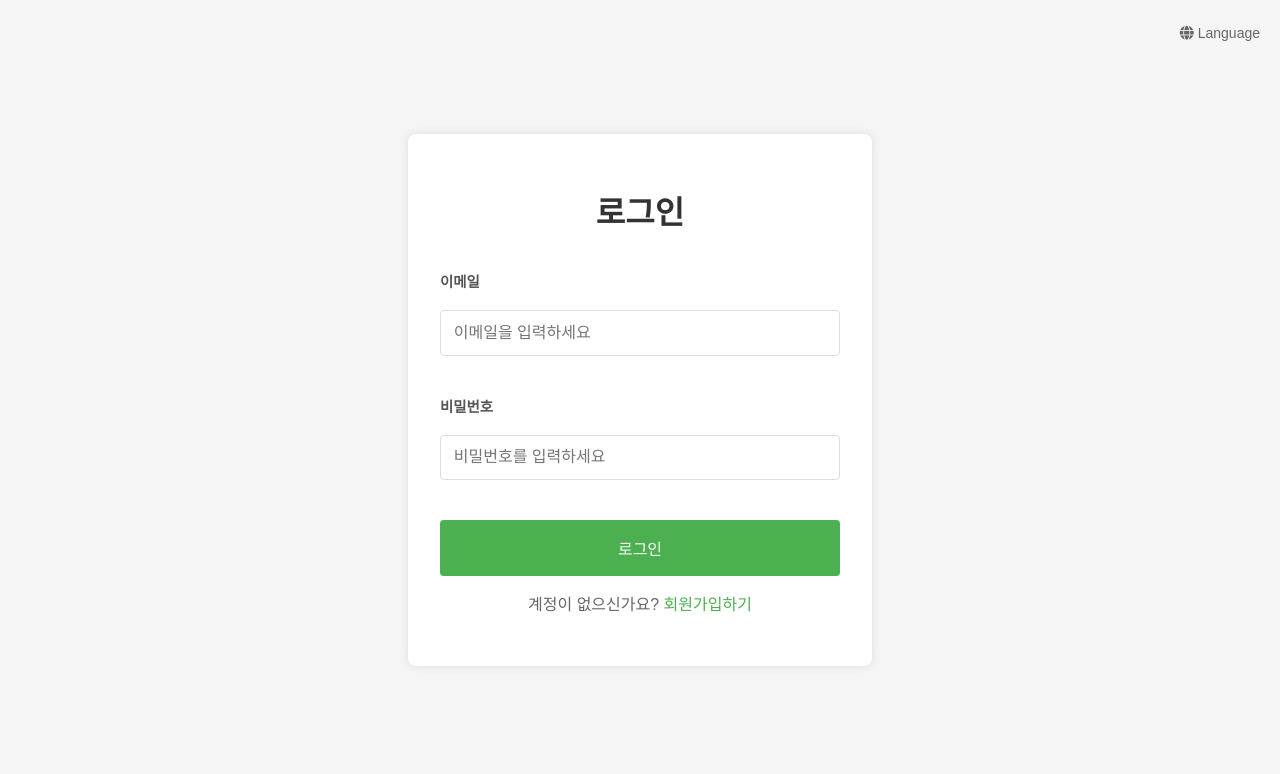
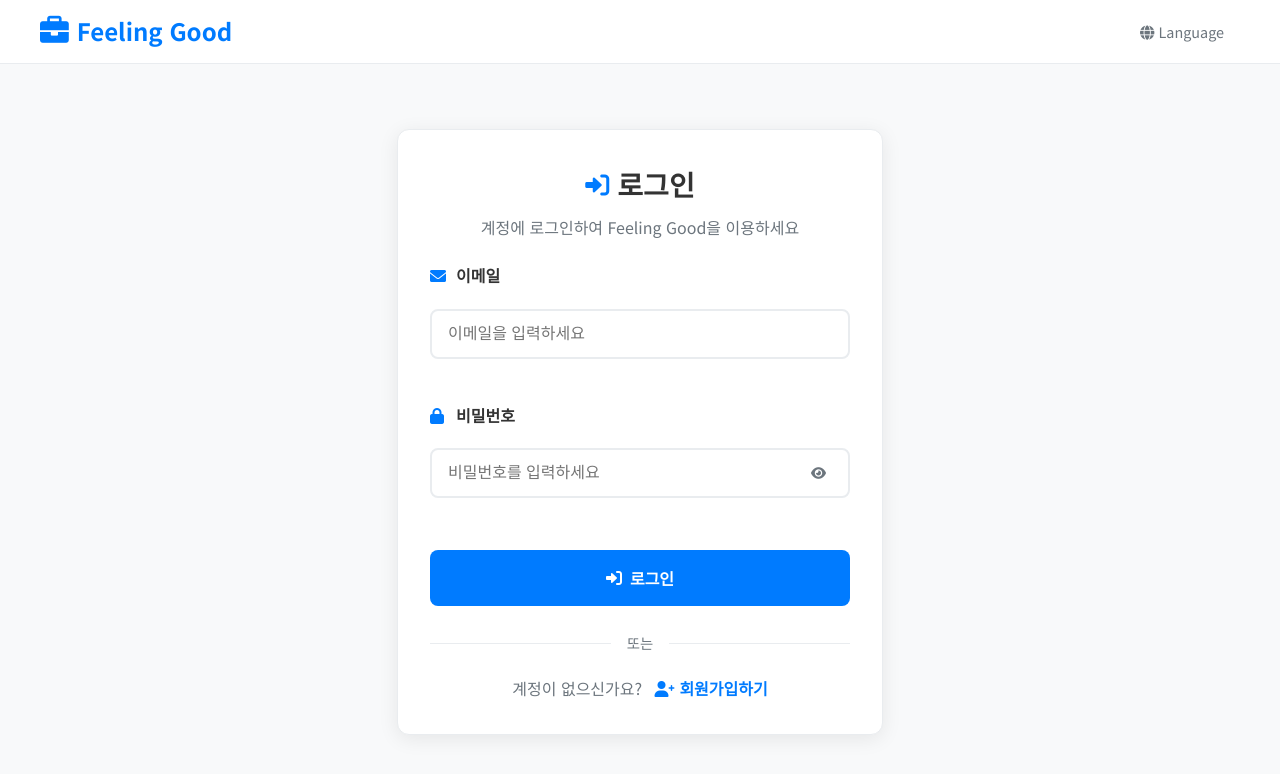
Before and after one commit to SeongMin1000/Feeling_Good, a website: page frontend/pages/login.html in a window 1280 px wide. Drawn offline with Linux system fonts and the light colour scheme.

Commit message:
style: 로그인 화면 ui 수정

```diff
--- a/frontend/css/login.css
+++ b/frontend/css/login.css
@@ -1,106 +1,322 @@
+/* 로그인 페이지 전용 스타일 - 통일된 디자인 */
+
 body {
     margin: 0;
     padding: 0;
-    font-family: 'Arial', sans-serif;
-    background-color: #f5f5f5;
+    font-family: 'Noto Sans KR', sans-serif;
+    background-color: #f8f9fa;
+    height: 100vh;
+    overflow: hidden;
+    display: flex;
+    flex-direction: column;
+}
+
+/* 인증 페이지 헤더 */
+.auth-header {
+    background: white;
+    border-bottom: 1px solid var(--border-color);
+    padding: 0.75rem 0;
+    flex-shrink: 0;
+}
+
+.auth-header-content {
+    max-width: 1200px;
+    margin: 0 auto;
+    display: flex;
+    justify-content: space-between;
+    align-items: center;
+    padding: 0 2rem;
+}
+
+.logo {
+    display: flex;
+    align-items: center;
+    gap: 0.5rem;
+    font-size: 1.5rem;
+    font-weight: 700;
+    color: var(--primary-color);
+}
+
+.logo i {
+    font-size: 1.8rem;
+}
+
+/* 메인 콘텐츠 */
+.auth-main {
+    flex: 1;
     display: flex;
     justify-content: center;
     align-items: center;
-    min-height: 100vh;
+    padding: 1rem;
+    overflow-y: auto;
 }
 
 .auth-container {
-    background-color: white;
+    background: white;
     padding: 2rem;
-    border-radius: 8px;
-    box-shadow: 0 0 10px rgba(0, 0, 0, 0.1);
+    border-radius: 12px;
+    box-shadow: 0 4px 20px rgba(0, 0, 0, 0.08);
     width: 100%;
-    max-width: 400px;
+    max-width: 420px;
+    border: 1px solid var(--border-color);
+    animation: fadeInUp 0.6s ease-out;
 }
 
-.auth-container h1 {
+@keyframes fadeInUp {
+    from {
+        opacity: 0;
+        transform: translateY(30px);
+    }
+
+    to {
+        opacity: 1;
+        transform: translateY(0);
+    }
+}
+
+.auth-header-section {
     text-align: center;
-    color: #333;
-    margin-bottom: 2rem;
+    margin-bottom: 1.5rem;
+}
+
+.auth-header-section h1 {
+    color: var(--text-primary);
+    margin: 0 0 0.5rem 0;
+    font-size: 1.75rem;
+    font-weight: 700;
+    display: flex;
+    align-items: center;
+    justify-content: center;
+    gap: 0.5rem;
+}
+
+.auth-header-section h1 i {
+    color: var(--primary-color);
+    font-size: 1.5rem;
+}
+
+.auth-header-section p {
+    color: var(--text-secondary);
+    margin: 0;
+    font-size: 1rem;
+    line-height: 1.5;
 }
 
 .auth-form {
     display: flex;
     flex-direction: column;
-    gap: 1rem;
+    gap: 1.25rem;
+    margin-bottom: 1.5rem;
 }
 
 .form-group {
     display: flex;
     flex-direction: column;
+    gap: 0.75rem;
+}
+
+.form-group label {
+    color: var(--text-primary);
+    font-size: 1rem;
+    font-weight: 600;
+    display: flex;
+    align-items: center;
     gap: 0.5rem;
 }
 
-.form-group label {
-    color: #555;
-    font-size: 0.9rem;
-    font-weight: bold;
+.form-group label i {
+    color: var(--primary-color);
+    width: 18px;
 }
 
-.form-group input,
-.form-group select,
-.form-group textarea {
+.form-group input {
     width: 100%;
-    padding: 0.8rem;
-    border: 1px solid #ddd;
-    border-radius: 4px;
+    padding: 0.875rem 1rem;
+    border: 2px solid var(--border-color);
+    border-radius: 8px;
     font-size: 1rem;
     box-sizing: border-box;
+    transition: all 0.3s ease;
+    background: white;
 }
 
-.form-group input:focus,
-.form-group select:focus,
-.form-group textarea:focus {
+.form-group input:focus {
     outline: none;
-    border-color: #4CAF50;
-    box-shadow: 0 0 0 2px rgba(76, 175, 80, 0.2);
+    border-color: var(--primary-color);
+    box-shadow: 0 0 0 3px rgba(0, 123, 255, 0.1);
+    transform: translateY(-1px);
+}
+
+/* 비밀번호 입력 그룹 */
+.password-input-group {
+    position: relative;
+    display: flex;
+    align-items: center;
+}
+
+.password-input-group input {
+    padding-right: 3.5rem;
+}
+
+.password-toggle {
+    position: absolute;
+    right: 1rem;
+    background: none;
+    border: none;
+    color: var(--text-secondary);
+    cursor: pointer;
+    padding: 0.5rem;
+    border-radius: 6px;
+    transition: all 0.2s ease;
+    display: flex;
+    align-items: center;
+    justify-content: center;
+}
+
+.password-toggle:hover {
+    color: var(--primary-color);
+    background: rgba(0, 123, 255, 0.1);
 }
 
 .auth-button {
-    background-color: #4CAF50;
+    background: var(--primary-color);
     color: white;
     padding: 1rem;
     border: none;
-    border-radius: 4px;
+    border-radius: 8px;
     font-size: 1rem;
+    font-weight: 600;
     cursor: pointer;
-    transition: background-color 0.3s;
+    transition: all 0.3s ease;
+    display: flex;
+    align-items: center;
+    justify-content: center;
+    gap: 0.5rem;
+    margin-top: 0.5rem;
 }
 
 .auth-button:hover {
-    background-color: #45a049;
+    background: var(--secondary-color);
+    transform: translateY(-1px);
+    box-shadow: 0 4px 12px rgba(0, 123, 255, 0.25);
+}
+
+.auth-button:active {
+    transform: translateY(0);
+}
+
+/* 구분선 */
+.auth-divider {
+    text-align: center;
+    margin: 1.25rem 0;
+    position: relative;
+}
+
+.auth-divider::before {
+    content: '';
+    position: absolute;
+    top: 50%;
+    left: 0;
+    right: 0;
+    height: 1px;
+    background: var(--border-color);
+}
+
+.auth-divider span {
+    background: white;
+    padding: 0 1rem;
+    color: var(--text-secondary);
+    font-size: 0.9rem;
+    position: relative;
+    z-index: 1;
+}
+
+/* 링크 섹션 */
+.auth-links {
+    text-align: center;
 }
 
 .auth-link {
-    text-align: center;
-    margin-top: 1rem;
-    color: #666;
+    margin: 0;
+    color: var(--text-secondary);
+    line-height: 1.6;
 }
 
 .auth-link a {
-    color: #4CAF50;
+    color: var(--primary-color);
     text-decoration: none;
+    font-weight: 600;
+    display: inline-flex;
+    align-items: center;
+    gap: 0.3rem;
+    transition: all 0.2s ease;
+    margin-left: 0.5rem;
 }
 
 .auth-link a:hover {
+    color: var(--secondary-color);
     text-decoration: underline;
 }
 
-fieldset {
-    border: none;
-    margin-bottom: 1.5rem;
-    text-align: left;
+/* 반응형 디자인 */
+@media (max-width: 768px) {
+    .auth-main {
+        padding: 0.75rem;
+    }
+
+    .auth-container {
+        padding: 1.5rem;
+        border-radius: 10px;
+        max-width: 100%;
+    }
+
+    .auth-header-content {
+        padding: 0 1rem;
+    }
+
+    .logo {
+        font-size: 1.2rem;
+    }
+
+    .auth-header-section h1 {
+        font-size: 1.5rem;
+    }
+
+    .form-group input,
+    .auth-button {
+        padding: 0.75rem;
+    }
+
+    .auth-header {
+        padding: 0.5rem 0;
+    }
 }
 
-fieldset legend {
-    font-weight: bold;
-    margin-bottom: 0.5rem;
-    display: block;
-    color: #333;
-    font-size: 1.1rem;
+@media (max-width: 480px) {
+    .auth-container {
+        padding: 1.25rem;
+    }
+
+    .auth-header-section h1 {
+        font-size: 1.4rem;
+        flex-direction: column;
+        gap: 0.25rem;
+    }
+
+    .form-group label {
+        font-size: 0.9rem;
+    }
+
+    .form-group {
+        gap: 0.5rem;
+    }
+
+    .auth-form {
+        gap: 1rem;
+        margin-bottom: 1rem;
+    }
+
+    .auth-divider {
+        margin: 1rem 0;
+    }
 }
--- a/frontend/pages/login.html
+++ b/frontend/pages/login.html
@@ -7,41 +7,101 @@
   <title>로그인 - Feeling Good</title>
   <link rel="stylesheet" href="../css/common.css">
   <link rel="stylesheet" href="../css/login.css">
+  <link href="https://fonts.googleapis.com/css2?family=Noto+Sans+KR:wght@400;500;700&display=swap" rel="stylesheet">
   <link href="https://cdnjs.cloudflare.com/ajax/libs/font-awesome/6.0.0/css/all.min.css" rel="stylesheet">
 </head>
 
 <body>
-  <div class="auth-container">
-    <!-- 언어 선택 버튼 -->
-    <div style="position: absolute; top: 20px; right: 20px;">
-      <a href="#" id="languageSelector" style="color: #666; text-decoration: none; font-size: 14px;">
-        <i class="fas fa-globe"></i> <span data-translate="Language">Language</span>
+  <!-- 상단 헤더 -->
+  <header class="auth-header">
+    <div class="auth-header-content">
+      <div class="logo">
+        <i class="fas fa-briefcase"></i>
+        <span>Feeling Good</span>
+      </div>
+      <div class="header-buttons">
+        <a href="#" id="languageSelector" class="language-btn">
+          <i class="fas fa-globe"></i>
+          <span data-translate="Language">Language</span>
         </a>
       </div>
+    </div>
+  </header>
 
-    <h1 data-translate="로그인">로그인</h1>
+  <!-- 메인 콘텐츠 -->
+  <div class="auth-main">
+    <div class="auth-container">
+      <div class="auth-header-section">
+        <h1><i class="fas fa-sign-in-alt"></i> <span data-translate="로그인">로그인</span></h1>
+        <p data-translate="계정에 로그인하여 Feeling Good을 이용하세요">계정에 로그인하여 Feeling Good을 이용하세요</p>
+      </div>
+
       <form id="loginForm" class="auth-form">
         <div class="form-group">
-        <label for="email" data-translate="이메일">이메일</label>
+          <label for="email">
+            <i class="fas fa-envelope"></i>
+            <span data-translate="이메일">이메일</span>
+          </label>
           <input type="email" id="email" name="email" required placeholder="이메일을 입력하세요"
             data-translate-placeholder="이메일을 입력하세요">
         </div>
+
         <div class="form-group">
-        <label for="password" data-translate="비밀번호">비밀번호</label>
+          <label for="password">
+            <i class="fas fa-lock"></i>
+            <span data-translate="비밀번호">비밀번호</span>
+          </label>
+          <div class="password-input-group">
             <input type="password" id="password" name="password" required placeholder="비밀번호를 입력하세요"
               data-translate-placeholder="비밀번호를 입력하세요">
+            <button type="button" class="password-toggle" onclick="togglePassword()">
+              <i class="fas fa-eye" id="passwordToggleIcon"></i>
+            </button>
           </div>
-      <button type="submit" class="auth-button" data-translate="로그인">로그인</button>
+        </div>
+
+        <button type="submit" class="auth-button">
+          <i class="fas fa-sign-in-alt"></i>
+          <span data-translate="로그인">로그인</span>
+        </button>
       </form>
+
+      <div class="auth-divider">
+        <span data-translate="또는">또는</span>
+      </div>
+
+      <div class="auth-links">
         <p class="auth-link">
           <span data-translate="계정이 없으신가요?">계정이 없으신가요?</span>
-      <a href="register.html" data-translate="회원가입하기">회원가입하기</a>
+          <a href="register.html">
+            <i class="fas fa-user-plus"></i>
+            <span data-translate="회원가입하기">회원가입하기</span>
+          </a>
         </p>
       </div>
+    </div>
+  </div>
 
+  <script src="../js/common.js"></script>
   <script src="../js/translate.js"></script>
   <script src="../js/login.js"></script>
   <script>
+    // 비밀번호 표시/숨기기 토글
+    function togglePassword() {
+      const passwordInput = document.getElementById('password');
+      const toggleIcon = document.getElementById('passwordToggleIcon');
+
+      if (passwordInput.type === 'password') {
+        passwordInput.type = 'text';
+        toggleIcon.classList.remove('fa-eye');
+        toggleIcon.classList.add('fa-eye-slash');
+      } else {
+        passwordInput.type = 'password';
+        toggleIcon.classList.remove('fa-eye-slash');
+        toggleIcon.classList.add('fa-eye');
+      }
+    }
+
     // 페이지 로드 시 언어 선택 기능 연결
     document.addEventListener('DOMContentLoaded', () => {
       const languageButton = document.getElementById('languageSelector');
```
Lines whose indentation alone changed are shown as unchanged.
